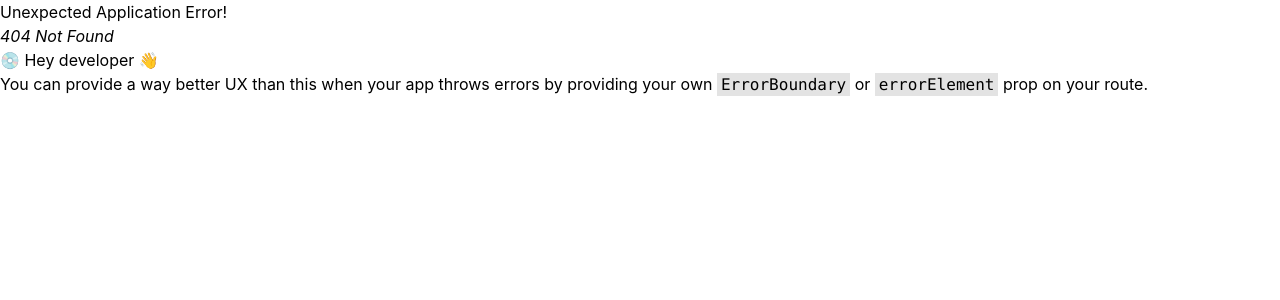
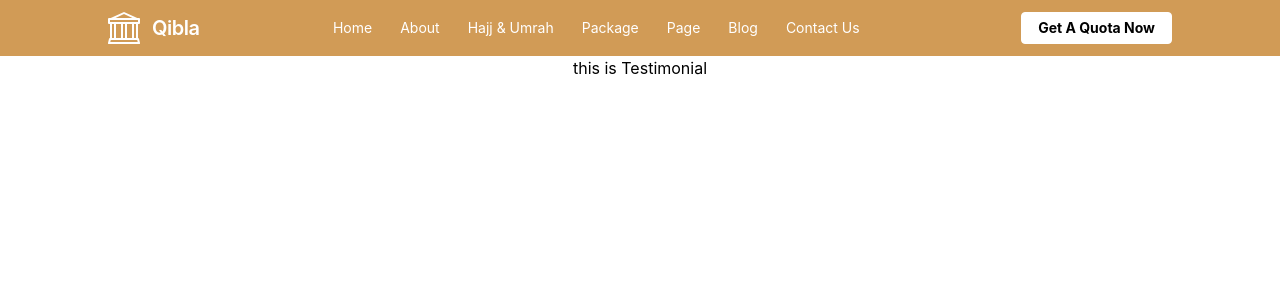
Before and after one commit to refat441/Qibla, a React (Create React App) app: page /Testimonial in a window 1280 px wide. Before the commit this address had no page. Shown: the top 300 px of the page. Built offline with nearby package versions, Linux system fonts and the light colour scheme; a web font is replaced by a local one.

Commit message:
Testimonial : page and navbar link added

```diff
--- a/src/components/Home-page/Navbar.js
+++ b/src/components/Home-page/Navbar.js
@@ -51,7 +51,7 @@ const Navbar = () => {
                         >
                             <span className="cursor-pointer">Page</span>
                             <div className={`${isDropdownOpen ? 'block z-20' : 'hidden'} absolute bg-white text-black mt-1 rounded-lg shadow-lg`}>
-                                <a href="#testimonials" className="block px-4 py-2 hover:bg-gray-200">Testimonials</a>
+                                <a href="Testimonial" className="block px-4 py-2 hover:bg-gray-200">Testimonials</a>
                                 <a href="#team" className="block px-4 py-2 hover:bg-gray-200">Team</a>
                                 <a href="Pricing" className="block px-4 py-2 hover:bg-gray-200">Pricing</a>
                                 <a href="FAQ" className="block px-4 py-2 hover:bg-gray-200">FAQ</a>
--- /dev/null
+++ b/src/components/Testimonial/Testimonial.js
@@ -0,0 +1,11 @@
+import React from 'react';
+
+const Testimonial = () => {
+    return (
+        <div>
+            <p>this is Testimonial</p>
+        </div>
+    );
+};
+
+export default Testimonial;
--- a/src/index.js
+++ b/src/index.js
@@ -8,12 +8,14 @@ import Package from './components/Package/Package';
 import Pricing from './components/Pricing/Pricing';
 import Contact from './components/Contact/Contact';
 import FAQ from './components/FAQ/FAQ';
+import Testimonial from './components/Testimonial/Testimonial';
 
 import reportWebVitals from './reportWebVitals';
 import {
   createBrowserRouter,
   RouterProvider,
 } from "react-router-dom";
+
 
 
 
@@ -46,6 +48,10 @@ const router = createBrowserRouter([
         path: "FAQ",
         element: <FAQ/> ,
       },
+      {
+        path: "Testimonial",
+        element: <Testimonial/> ,
+      },
     ]
   },
 ]);
```
